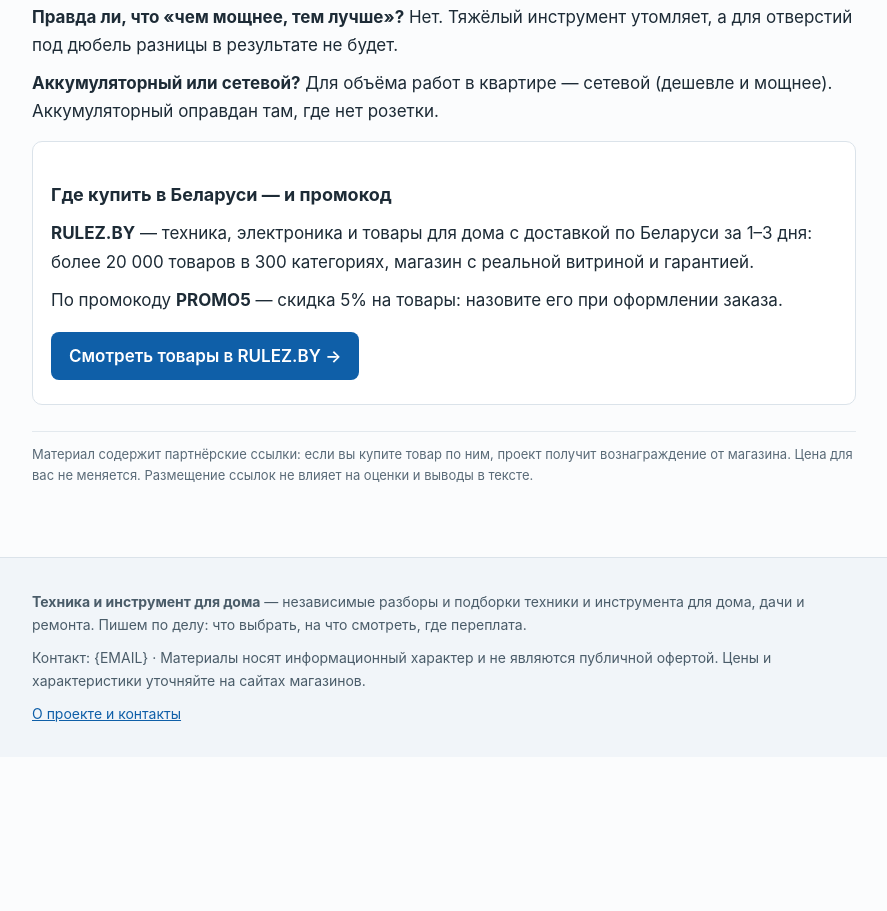
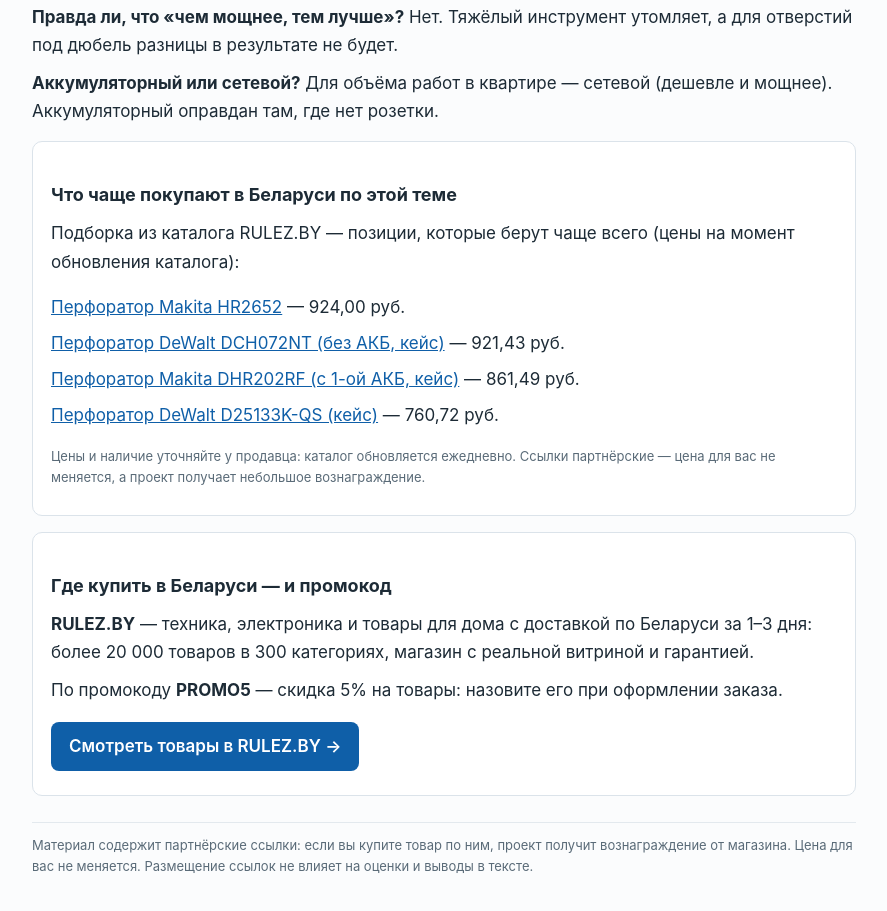
Before and after one commit to ST198375/instrument-doma, a plain HTML site: page stati/kak-vybrat-perforator.html in a window 1280 px wide. Shown: the part 2268-3179 px from the top of the page, without its empty margins (196-1083 px from the left). Before the commit the page ends 3025 px from the top, so only its background shows below. Drawn offline with Linux system fonts and the light colour scheme.

Commit message:
site: stati/kak-vybrat-perforator.html

```diff
--- a/stati/kak-vybrat-perforator.html
+++ b/stati/kak-vybrat-perforator.html
@@ -90,6 +90,18 @@
 <p><b>Аккумуляторный или сетевой?</b> Для объёма работ в квартире — сетевой
 (дешевле и мощнее). Аккумуляторный оправдан там, где нет розетки.</p>
 
+<div class="card" id="rulez-products">
+<h3>Что чаще покупают в Беларуси по этой теме</h3>
+<p>Подборка из каталога RULEZ.BY — позиции, которые берут чаще всего (цены на момент обновления каталога):</p>
+<ul class="toc">
+<li><a href="https://xcdus.com/g/66hsnobd0f5722ae11438b141a6ee8/?f_id=26590&ulp=https%3A%2F%2Frulez.by%2Fproduct%2Fperforator_makita_hr2652%2F" rel="nofollow sponsored" target="_blank">Перфоратор Makita HR2652</a> — 924,00 руб.</li>
+<li><a href="https://xcdus.com/g/66hsnobd0f5722ae11438b141a6ee8/?f_id=26590&ulp=https%3A%2F%2Frulez.by%2Fproduct%2Fperforator-dewalt-dch072nt-bez-akb-keys%2F" rel="nofollow sponsored" target="_blank">Перфоратор DeWalt DCH072NT (без АКБ, кейс)</a> — 921,43 руб.</li>
+<li><a href="https://xcdus.com/g/66hsnobd0f5722ae11438b141a6ee8/?f_id=26590&ulp=https%3A%2F%2Frulez.by%2Fproduct%2Fperforator_makita_dhr202rf_s_1_oy_akb_keys%2F" rel="nofollow sponsored" target="_blank">Перфоратор Makita DHR202RF (с 1-ой АКБ, кейс)</a> — 861,49 руб.</li>
+<li><a href="https://xcdus.com/g/66hsnobd0f5722ae11438b141a6ee8/?f_id=26590&ulp=https%3A%2F%2Frulez.by%2Fproduct%2Fperforator-dewalt-d25133k-qs-keys%2F" rel="nofollow sponsored" target="_blank">Перфоратор DeWalt D25133K-QS (кейс)</a> — 760,72 руб.</li>
+</ul>
+<p style="font-size:13px;color:#5a6b78">Цены и наличие уточняйте у продавца: каталог обновляется ежедневно. Ссылки партнёрские — цена для вас не меняется, а проект получает небольшое вознаграждение.</p>
+</div>
+
 <div class="card" id="rulez-card">
 <h3>Где купить в Беларуси — и промокод</h3>
 <p><b>RULEZ.BY</b> — техника, электроника и товары для дома с доставкой по Беларуси
```
